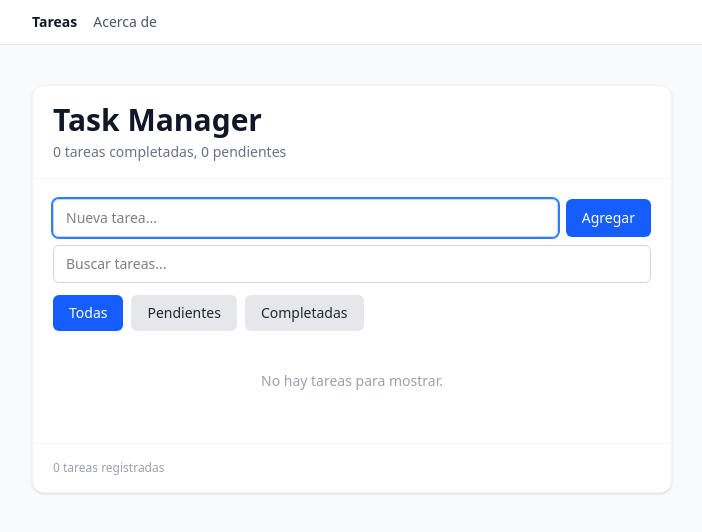
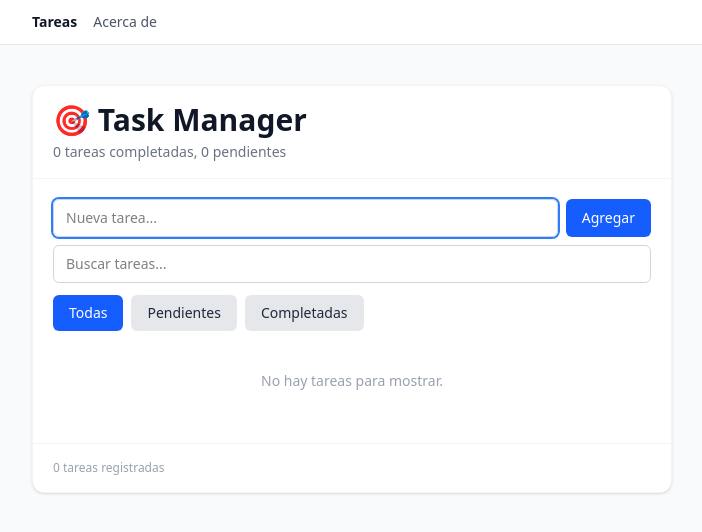
Before and after one commit to OsvaldoZakowicz/vue-task-manager, a Vue app: page / in a window 1280 px wide. Shown: the top 532 px of the page, without its empty margins (288-990 px from the left). Built offline with nearby package versions, Linux system fonts and the light colour scheme.

Commit message:
feat: agrega icono al titulo de la vista home

```diff
--- a/src/views/HomeView.vue
+++ b/src/views/HomeView.vue
@@ -23,7 +23,7 @@ useDocumentTitle(() => {
     <div class="max-w-2xl mx-auto px-4 py-10 flex flex-col gap-6">
       <BaseCard>
         <template #header>
-          <h1 class="text-3xl font-bold text-gray-900">Task Manager</h1>
+          <h1 class="text-3xl font-bold text-gray-900">🎯 Task Manager</h1>
           <p class="text-sm text-gray-500 mt-1">
             {{ store.completedTasks }} tareas completadas, {{ store.pendingTasks }} pendientes
           </p>
```
